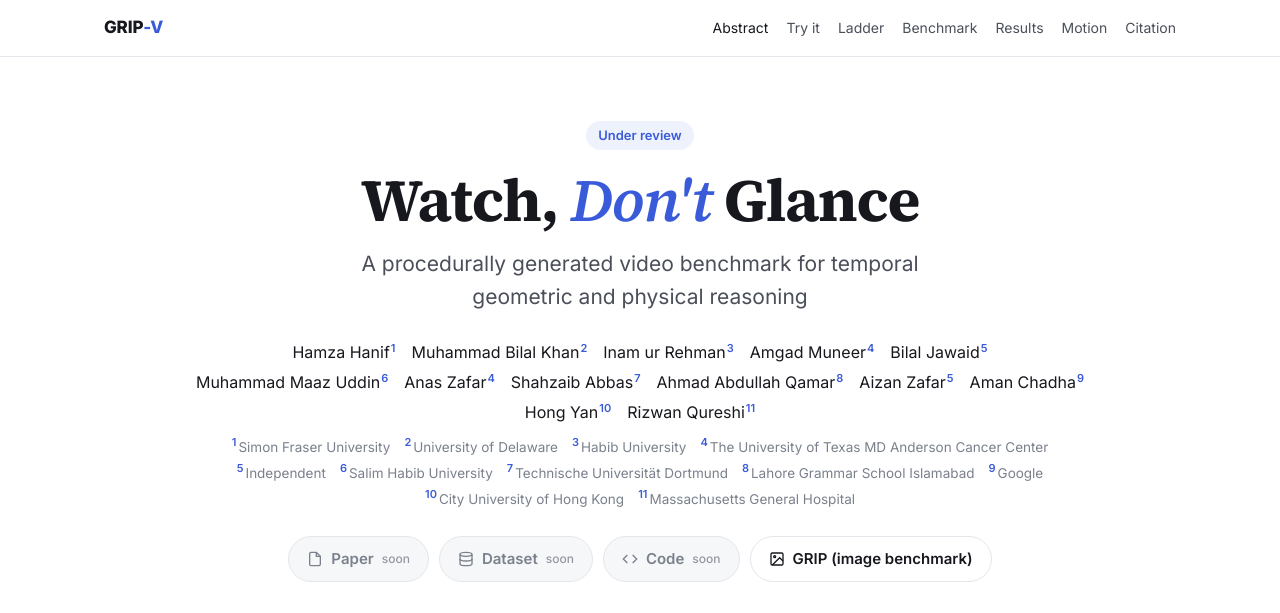
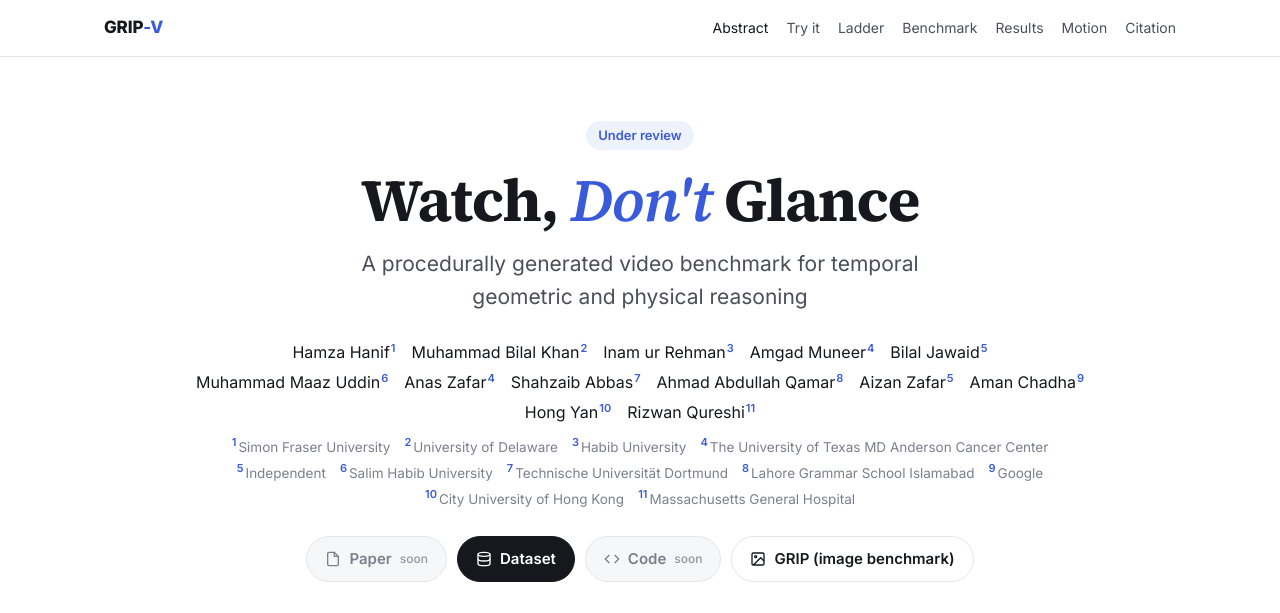
Before and after one commit to grip-v/grip-v.github.io, a plain HTML site: page index.html in a window 1280 px wide. Shown: the top 613 px of the page. Drawn offline with Linux system fonts and the light colour scheme.

Commit message:
Link the Hugging Face dataset
Co-Authored-By: Claude Opus 5.5 <noreply@anthropic.com>

```diff
--- a/index.html
+++ b/index.html
@@ -45,9 +45,9 @@
       <span class="btn soon" title="Available after review">
         <svg viewBox="0 0 24 24" fill="none" stroke="currentColor" stroke-width="2"><path d="M14 2H6a2 2 0 0 0-2 2v16a2 2 0 0 0 2 2h12a2 2 0 0 0 2-2V8z"/><path d="M14 2v6h6"/></svg>
         Paper <small>soon</small></span>
-      <span class="btn soon" title="Available after review">
+      <a class="btn" href="https://huggingface.co/datasets/hamzahanif/GRIP-V">
         <svg viewBox="0 0 24 24" fill="none" stroke="currentColor" stroke-width="2"><ellipse cx="12" cy="5" rx="9" ry="3"/><path d="M3 5v14c0 1.7 4 3 9 3s9-1.3 9-3V5"/><path d="M3 12c0 1.7 4 3 9 3s9-1.3 9-3"/></svg>
-        Dataset <small>soon</small></span>
+        Dataset</a>
       <span class="btn soon" title="Available after review">
         <svg viewBox="0 0 24 24" fill="none" stroke="currentColor" stroke-width="2"><path d="M16 18l6-6-6-6"/><path d="M8 6l-6 6 6 6"/></svg>
         Code <small>soon</small></span>
```
